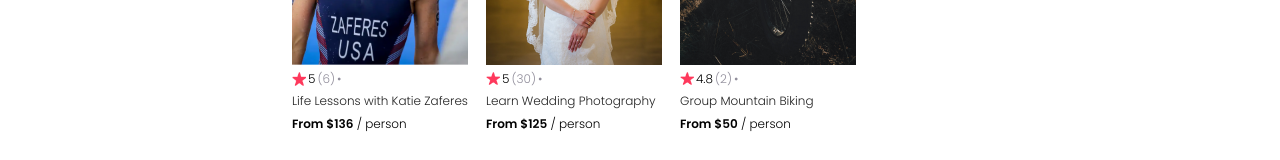
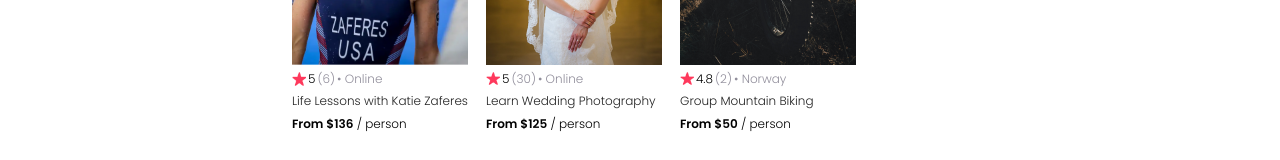
Before and after one commit to salkanovicsafet/react-airbnb, a React (Create React App) app: page / in a window 1280 px wide. Shown: the part 713-873 px from the top of the page. Built offline with nearby package versions, Linux system fonts and the light colour scheme.

Commit message:
Set up component to take in object as props instead

```diff
--- a/src/App.js
+++ b/src/App.js
@@ -4,18 +4,7 @@ import Card from "./components/Card";
 import experiences from "./data/data.js";
 
 const cards = experiences.map((x) => {
-  return (
-    <Card
-      key={x.id}
-      img={x.coverImg}
-      rating={x.stats.rating}
-      reviewCount={x.stats.reviewCount}
-      location={x.location}
-      title={x.title}
-      price={x.price}
-      openSpots={x.openSpots}
-    />
-  );
+  return <Card key={x.id} item={x} />;
 });
 
 export default function App() {
--- a/src/components/Card.js
+++ b/src/components/Card.js
@@ -2,14 +2,14 @@ import Star from "../assets/images/Star.png";
 
 export default function Card(props) {
   let statusText;
-  if (props.location === "Online") statusText = "ONLINE";
-  if (props.openSpots === 0) statusText = "SOLD OUT";
+  if (props.item.location === "Online") statusText = "ONLINE";
+  if (props.item.openSpots === 0) statusText = "SOLD OUT";
   return (
     <div className="card">
       <div className="image-wrapper">
         <img
-          src={require(`../assets/images/${props.img}`)}
-          alt={props.img}
+          src={require(`../assets/images/${props.item.coverImg}`)}
+          alt={props.item.coverImg}
           className="card--img"
         />
         {statusText && <div className="card--img--status">{statusText}</div>}
@@ -21,17 +21,19 @@ export default function Card(props) {
             alt="Red star icon"
             className="card--details--reviews--star"
           />
-          <div className="card--details--reviews--rating">{props.rating}</div>
+          <div className="card--details--reviews--rating">
+            {props.item.stats.rating}
+          </div>
           <div className="card--details--reviews--count">
-            ({props.reviewCount})
+            ({props.item.stats.reviewCount})
           </div>
           <div className="card--details--reviews--location">
-            • {props.country}
+            • {props.item.location}
           </div>
         </div>
-        <div className="card--details--lesson-name">{props.title}</div>
+        <div className="card--details--lesson-name">{props.item.title}</div>
         <div className="card--details--price">
-          <strong>From ${props.price}</strong> / person
+          <strong>From ${props.item.price}</strong> / person
         </div>
       </div>
     </div>
```
